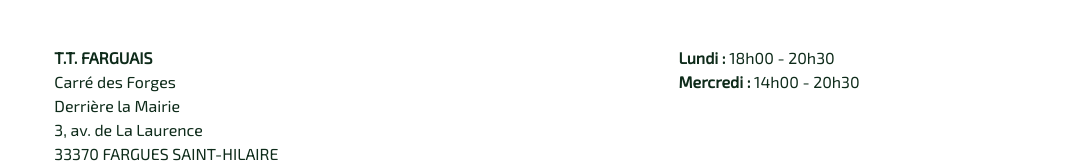
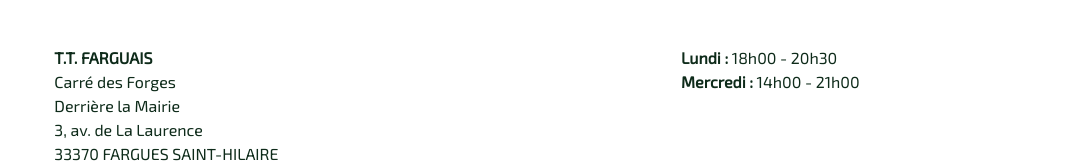
Before and after one commit to ttfarguais/ttfarguais, a Next.js app: page /inscription in a window 1280 px wide. Shown: the part 364-527 px from the top of the page, without its empty margins (183-1248 px from the left). Built offline with nearby package versions, Linux system fonts and the light colour scheme.

Commit message:
Update inscriptionFile.js

```diff
--- a/app/src/data/inscriptionFile.js
+++ b/app/src/data/inscriptionFile.js
@@ -1,6 +1,6 @@
 const times = [
   {day: "Lundi", time: "18h00 - 20h30"},
-  {day: "Mercredi", time: "14h00 - 20h30"},
+  {day: "Mercredi", time: "14h00 - 21h00"},
 ]
 
 const documents = [
```
